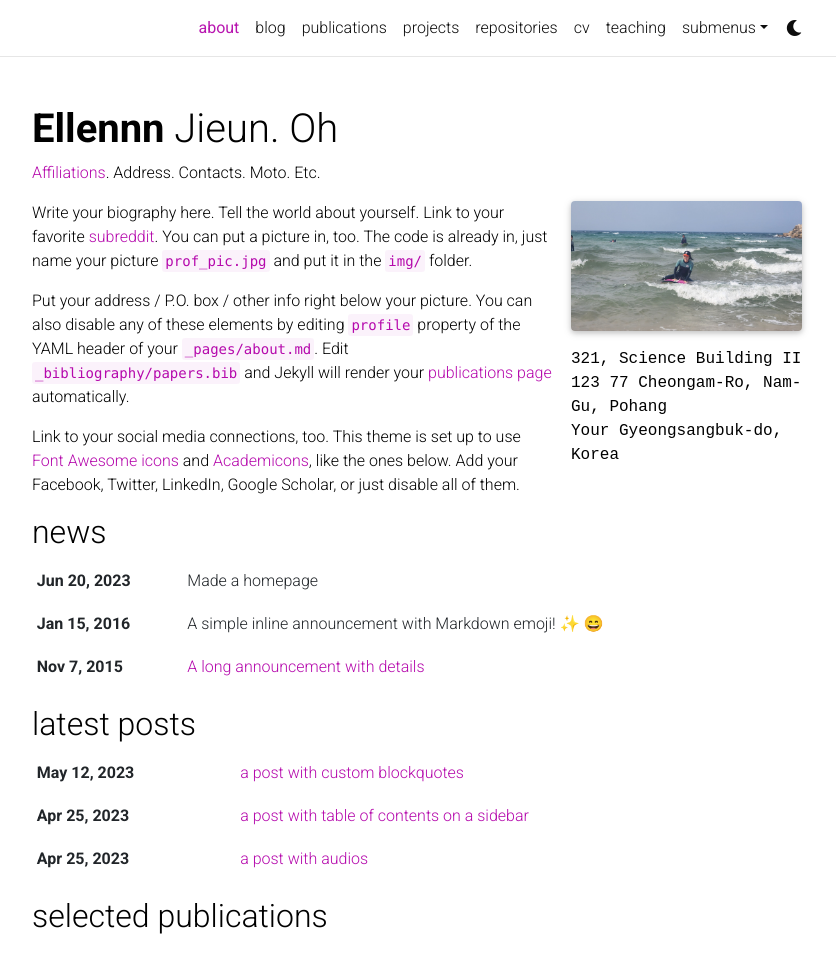
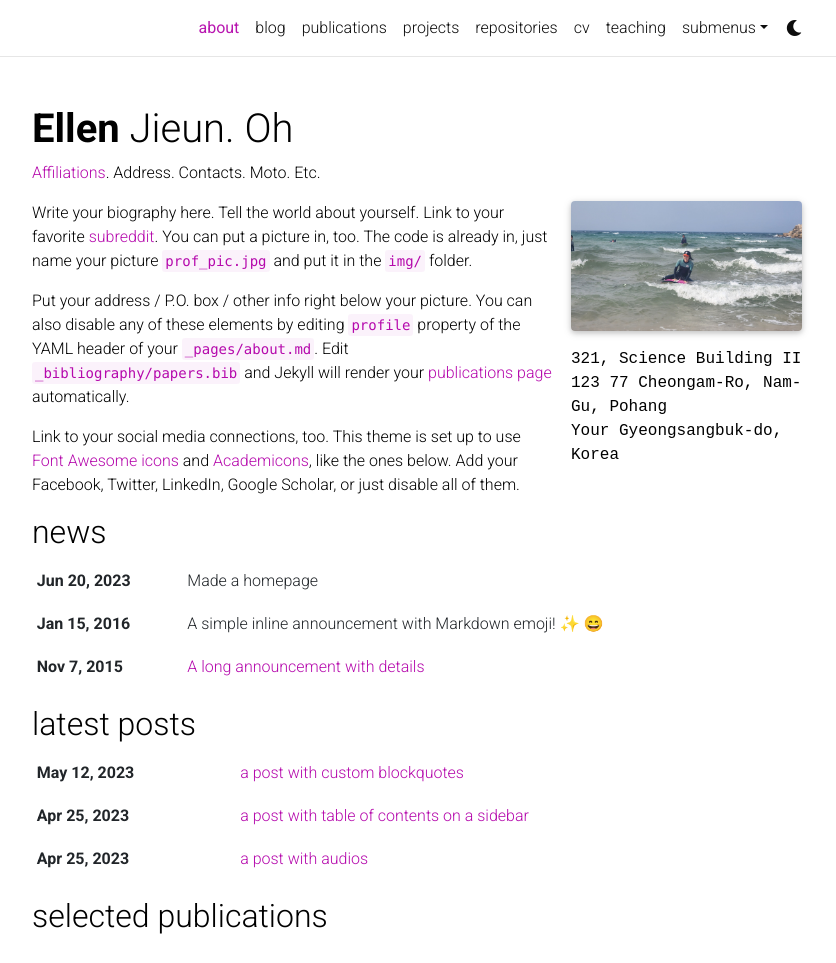
Before and after one commit to Nimbus1997/Nimbus1997.github.io, a Jekyll site: the page built from _pages/about.md, in a window 1280 px wide and 1252 px high, cut to the strip 0-963 px from the top of the window. Shown: the whole strip, without its empty margins (223-1059 px from the left). Built offline with Jekyll 4.4.1, drawn with Linux system fonts in a browser that asks for light colours; emoji names are drawn with the system emoji font; comment, search, counter and statistics services are not loaded; a style sheet for code colours, icons or effects is not loaded; some of the changed text lies outside the part shown.

Commit message:
Update _config.yml

```diff
--- a/_config.yml
+++ b/_config.yml
@@ -3,7 +3,7 @@
 # -----------------------------------------------------------------------------
 
 title: blank # the website title (if blank, full name will be used instead)
-first_name: Ellennn
+first_name: Ellen
 middle_name: Jieun.
 last_name: Oh
 email: jieunoh@postech.ac.kr
```
